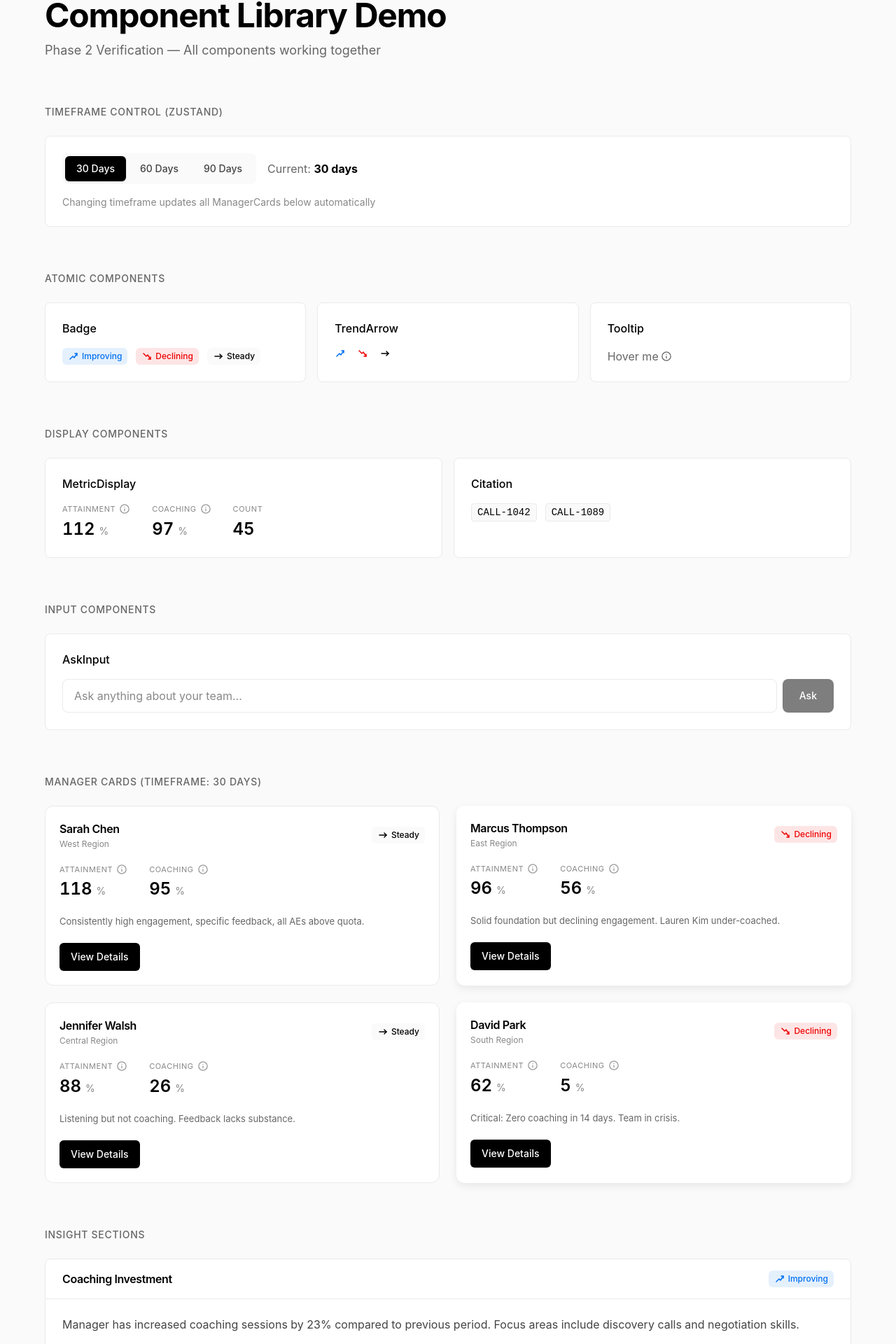
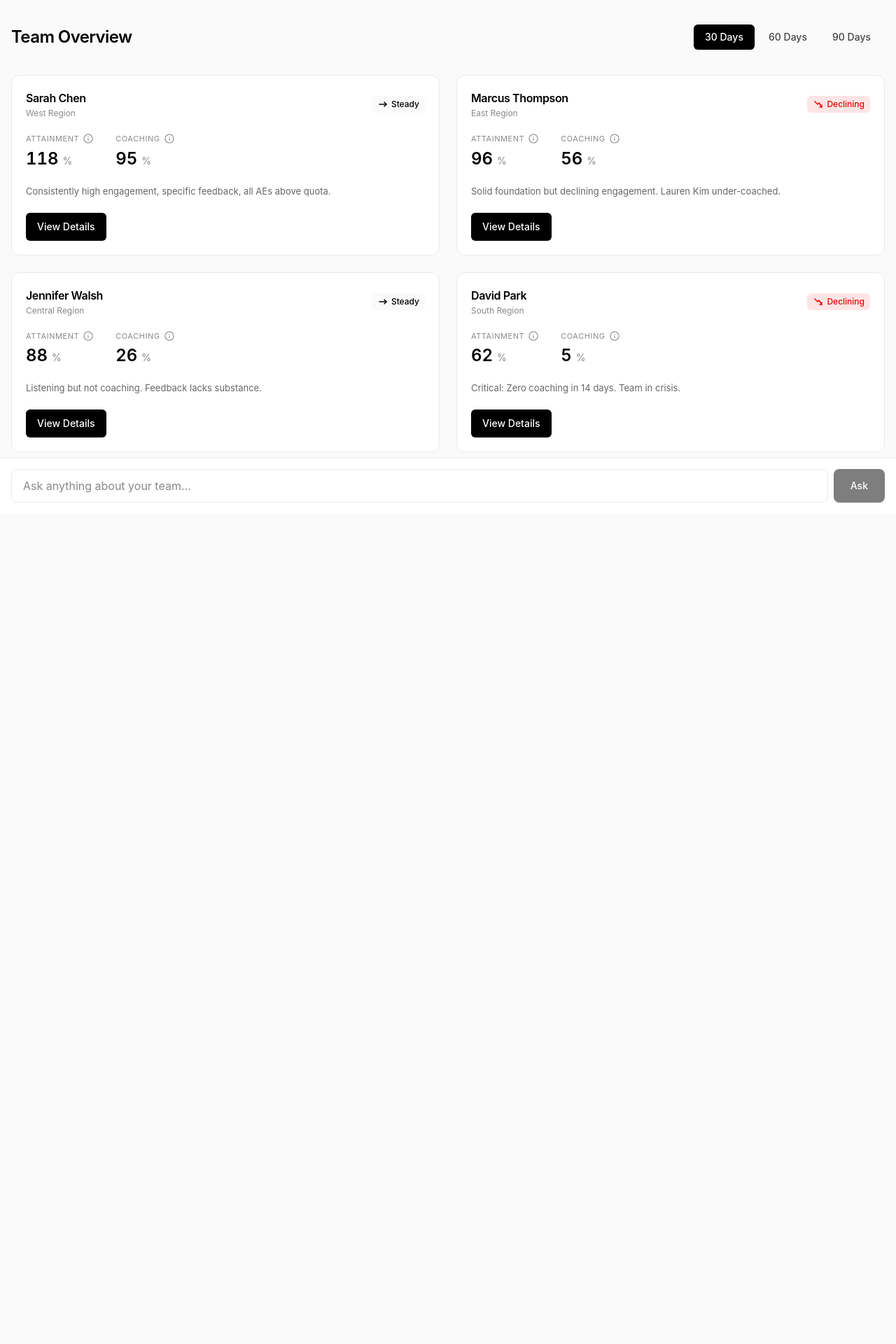
Before and after one commit to AllThePasswords/CoachingIntelligence, a React app: page / in a window 1280 px wide. Shown: the part 66-1986 px from the top of the page at 70% size. After the commit the page ends 840 px from the top, so only its background shows below. Built offline with nearby package versions, Linux system fonts and the light colour scheme; the HTML template or start-up script is replaced by a standard one.

Commit message:
feat(03-03): configure React Router with layout routes
- Add BrowserRouter wrapper in main.jsx
- Configure Routes in App.jsx with AppLayout wrapper
- Route / to Dashboard page
- Route /manager/:managerId to ManagerDetail page

```diff
--- a/src/App.jsx
+++ b/src/App.jsx
@@ -1,178 +1,15 @@
-import { Badge, TrendArrow, Tooltip, InfoIcon } from '@/components/ui';
-import { MetricDisplay, Citation } from '@/components/display';
-import { TimeframeToggle, AskInput } from '@/components/input';
-import { ManagerCard } from '@/components/cards';
-import { InsightSection } from '@/components/sections';
-import { useTimeframeStore } from '@/stores';
+import { Routes, Route } from 'react-router';
+import { AppLayout } from '@/layouts';
+import { Dashboard, ManagerDetail } from '@/pages';
 
 function App() {
-  const timeframe = useTimeframeStore(state => state.timeframe);
-
-  const handleAskSubmit = (question) => {
-    console.log('Question submitted:', question);
-    alert(`You asked: "${question}"`);
-  };
-
-  const handleCardClick = (managerId) => {
-    console.log('Card clicked:', managerId);
-    alert(`Navigate to manager: ${managerId}`);
-  };
-
-  const handleCitationClick = (id) => {
-    console.log('Citation clicked:', id);
-    alert(`Open citation modal for: ${id}`);
-  };
-
   return (
-    <div className="min-h-screen bg-background text-foreground p-8 md:p-16">
-      {/* Header */}
-      <header className="mb-16">
-        <h1 className="text-5xl font-bold tracking-tight mb-3">
-          Component Library Demo
-        </h1>
-        <p className="text-gray-500 text-lg">
-          Phase 2 Verification — All components working together
-        </p>
-      </header>
-
-      {/* Timeframe Control */}
-      <section className="mb-16">
-        <h2 className="text-sm font-medium text-gray-500 uppercase tracking-wider mb-6">
-          Timeframe Control (Zustand)
-        </h2>
-        <div className="bg-background-100 border border-border rounded-lg p-6">
-          <div className="flex items-center gap-4">
-            <TimeframeToggle />
-            <span className="text-gray-500">
-              Current: <strong className="text-foreground">{timeframe} days</strong>
-            </span>
-          </div>
-          <p className="text-sm text-gray-400 mt-4">
-            Changing timeframe updates all ManagerCards below automatically
-          </p>
-        </div>
-      </section>
-
-      {/* Atomic Components */}
-      <section className="mb-16">
-        <h2 className="text-sm font-medium text-gray-500 uppercase tracking-wider mb-6">
-          Atomic Components
-        </h2>
-        <div className="grid grid-cols-1 md:grid-cols-3 gap-4">
-          {/* Badges */}
-          <div className="bg-background-100 border border-border rounded-lg p-6">
-            <h3 className="text-foreground font-medium mb-4">Badge</h3>
-            <div className="flex flex-wrap gap-3">
-              <Badge trend="improving" />
-              <Badge trend="declining" />
-              <Badge trend="steady" />
-            </div>
-          </div>
-
-          {/* Trend Arrows */}
-          <div className="bg-background-100 border border-border rounded-lg p-6">
-            <h3 className="text-foreground font-medium mb-4">TrendArrow</h3>
-            <div className="flex gap-4">
-              <span className="text-success"><TrendArrow direction="up" /></span>
-              <span className="text-error"><TrendArrow direction="down" /></span>
-              <span className="text-foreground"><TrendArrow direction="steady" /></span>
-            </div>
-          </div>
-
-          {/* Tooltip */}
-          <div className="bg-background-100 border border-border rounded-lg p-6">
-            <h3 className="text-foreground font-medium mb-4">Tooltip</h3>
-            <Tooltip content="This is a tooltip message">
-              <span className="text-gray-500 cursor-help flex items-center gap-1">
-                Hover me <InfoIcon />
-              </span>
-            </Tooltip>
-          </div>
-        </div>
-      </section>
-
-      {/* Display Components */}
-      <section className="mb-16">
-        <h2 className="text-sm font-medium text-gray-500 uppercase tracking-wider mb-6">
-          Display Components
-        </h2>
-        <div className="grid grid-cols-1 md:grid-cols-2 gap-4">
-          {/* MetricDisplay */}
-          <div className="bg-background-100 border border-border rounded-lg p-6">
-            <h3 className="text-foreground font-medium mb-4">MetricDisplay</h3>
-            <div className="flex gap-8">
-              <MetricDisplay label="Attainment" value={112} tooltip="Team quota attainment" />
-              <MetricDisplay label="Coaching" value={97} tooltip="Coaching score" />
-              <MetricDisplay label="Count" value={45} unit="" />
-            </div>
-          </div>
-
-          {/* Citation */}
-          <div className="bg-background-100 border border-border rounded-lg p-6">
-            <h3 className="text-foreground font-medium mb-4">Citation</h3>
-            <div className="flex gap-3">
-              <Citation id="CALL-1042" onClick={handleCitationClick} />
-              <Citation id="CALL-1089" onClick={handleCitationClick} />
-            </div>
-          </div>
-        </div>
-      </section>
-
-      {/* Input Components */}
-      <section className="mb-16">
-        <h2 className="text-sm font-medium text-gray-500 uppercase tracking-wider mb-6">
-          Input Components
-        </h2>
-        <div className="bg-background-100 border border-border rounded-lg p-6">
-          <h3 className="text-foreground font-medium mb-4">AskInput</h3>
-          <AskInput onSubmit={handleAskSubmit} />
-        </div>
-      </section>
-
-      {/* Manager Cards */}
-      <section className="mb-16">
-        <h2 className="text-sm font-medium text-gray-500 uppercase tracking-wider mb-6">
-          Manager Cards (Timeframe: {timeframe} days)
-        </h2>
-        <div className="grid grid-cols-1 md:grid-cols-2 gap-6">
-          <ManagerCard managerId="MGR001" onClick={handleCardClick} />
-          <ManagerCard managerId="MGR002" onClick={handleCardClick} variant="shadow" />
-          <ManagerCard managerId="MGR003" onClick={handleCardClick} />
-          <ManagerCard managerId="MGR004" onClick={handleCardClick} variant="shadow" />
-        </div>
-      </section>
-
-      {/* Insight Section */}
-      <section className="mb-16">
-        <h2 className="text-sm font-medium text-gray-500 uppercase tracking-wider mb-6">
-          Insight Sections
-        </h2>
-        <div className="space-y-4">
-          <InsightSection title="Coaching Investment" rating="improving">
-            <p className="text-gray-600">
-              Manager has increased coaching sessions by 23% compared to previous period.
-              Focus areas include discovery calls and negotiation skills.
-            </p>
-          </InsightSection>
-          <InsightSection title="Rep Distribution" rating="declining">
-            <p className="text-gray-600">
-              Coaching is concentrated on top performers. Junior reps receiving 40% less
-              attention than recommended baseline.
-            </p>
-          </InsightSection>
-          <InsightSection title="Feedback Quality">
-            <p className="text-gray-600">
-              Feedback quality remains consistent. No rating badge when rating prop not provided.
-            </p>
-          </InsightSection>
-        </div>
-      </section>
-
-      {/* Footer */}
-      <footer className="text-center text-gray-500 text-sm pt-8 border-t border-border">
-        Phase 2 Component Library — Ready for Dashboard (Phase 3)
-      </footer>
-    </div>
+    <Routes>
+      <Route element={<AppLayout />}>
+        <Route path="/" element={<Dashboard />} />
+        <Route path="/manager/:managerId" element={<ManagerDetail />} />
+      </Route>
+    </Routes>
   );
 }
 
--- a/src/main.jsx
+++ b/src/main.jsx
@@ -1,5 +1,6 @@
 import React from 'react';
 import ReactDOM from 'react-dom/client';
+import { BrowserRouter } from 'react-router';
 import '@fontsource-variable/geist';
 import '@fontsource-variable/geist-mono';
 import './styles/index.css';
@@ -7,6 +8,8 @@ import App from './App';
 
 ReactDOM.createRoot(document.getElementById('root')).render(
   <React.StrictMode>
-    <App />
+    <BrowserRouter>
+      <App />
+    </BrowserRouter>
   </React.StrictMode>
 );
```
